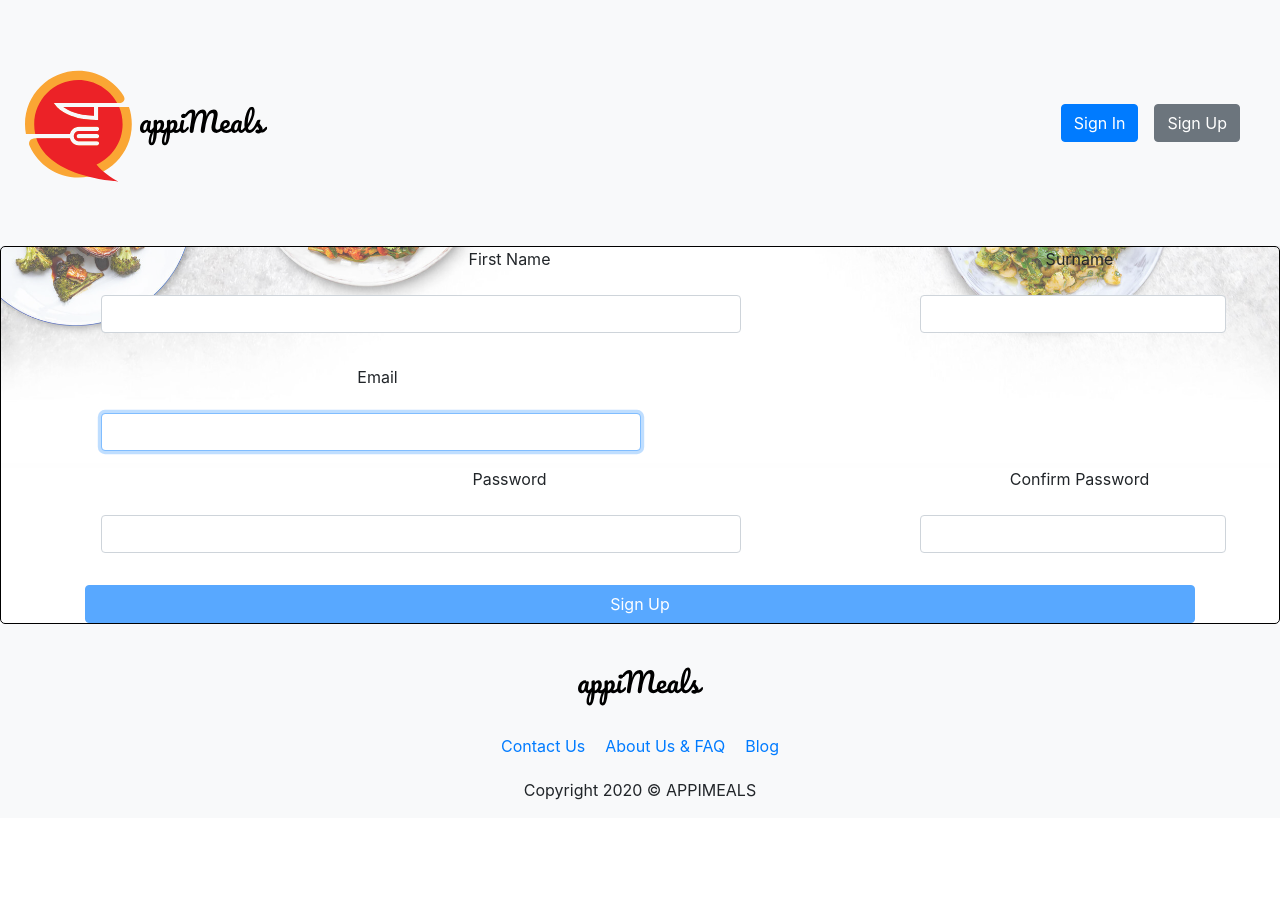
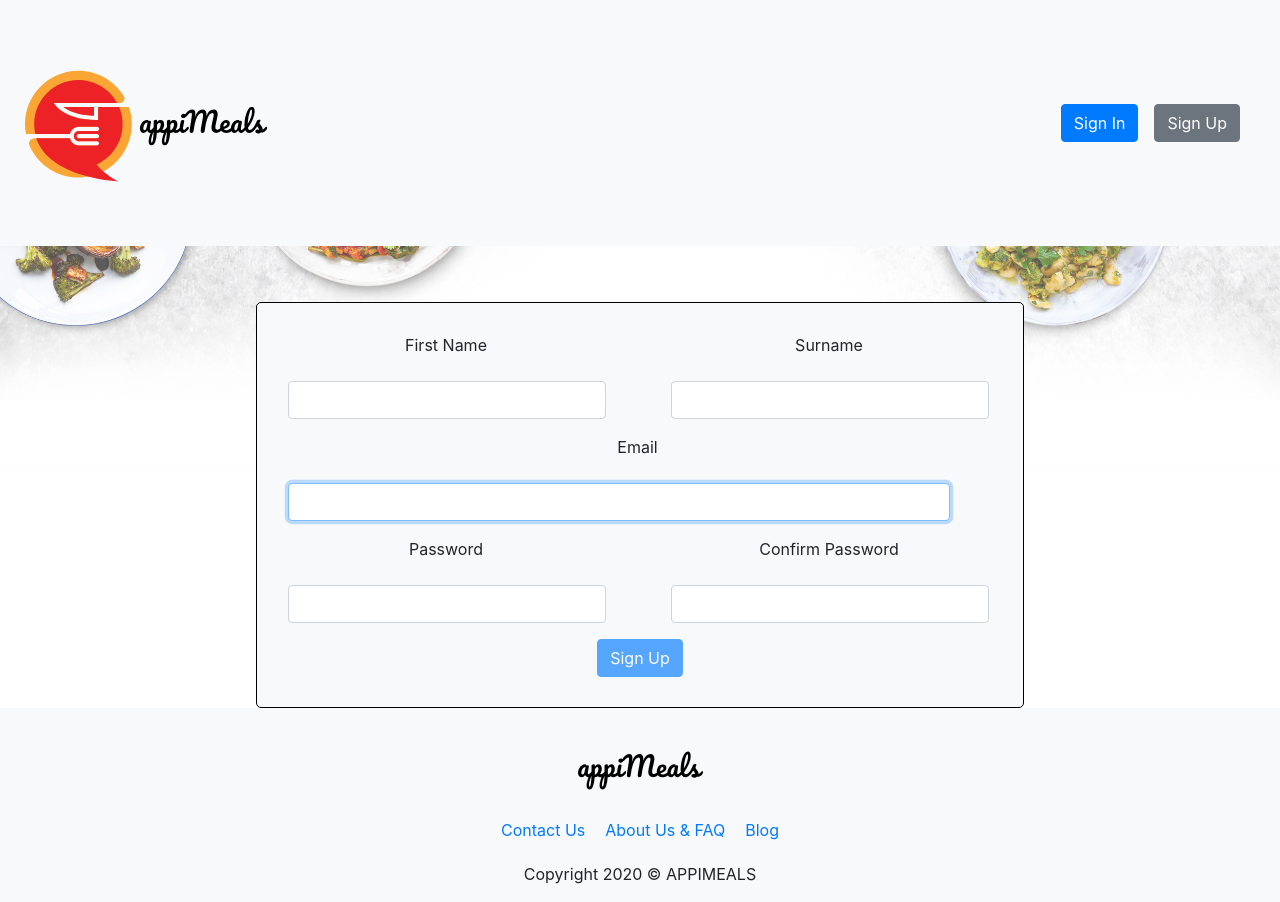
Before and after one commit to AppiMeals/appimeals-frontend, a React (Create React App) app: page /SignUp in a window 1280 px wide. Before the commit the page ends 818 px from the top, so only its background shows below. Built offline with nearby package versions, Linux system fonts and the light colour scheme.

Commit message:
Added styling to login and registration forms

```diff
--- a/src/Components/Login/Login.css
+++ b/src/Components/Login/Login.css
@@ -1,10 +1,17 @@
-@media all and (min-width: 480px) {
+@media all  {
     .Login {
-      padding: 60px 0;
-    }
-
-    .Login form {
+      padding-top: 30px;
+      padding-bottom: 30px;
       margin: 0 auto;
-      max-width: 320px;
+      width: 60%;
+      background-color: #f8f9fa;
     }
   }
+
+.form-label{
+  padding-left: 0px;
+}
+
+.form-control{
+  max-width: 90%;
+}
--- a/src/Components/Login/Login.js
+++ b/src/Components/Login/Login.js
@@ -1,9 +1,8 @@
 import React, { useState } from 'react';
 import  { useHistory } from 'react-router-dom';
 import axios from 'axios';
-import { Button, FormGroup, FormControl, FormLabel } from "react-bootstrap";
+import { Button, FormGroup, FormControl, FormLabel} from "react-bootstrap";
 import "./Login.css";
-//import { render } from 'react-dom';
 
 export default function Login() {
   const [email, setEmail] = useState("");
@@ -14,11 +13,9 @@ export default function Login() {
   function validateForm() {
     return email.length > 0 && password.length > 0;
   }
-
   // Display data that gets submitted here
   function handleSubmit(event) {
     event.preventDefault();
-
       axios
           .get(`https://xzg3a8az08.execute-api.eu-west-2.amazonaws.com/dev/users`,
           {
@@ -36,11 +33,7 @@ export default function Login() {
                 }
                 else{
                   setPrintError("");
-                  //localStorage.setItem('AppiMealsAuthUser', JSON.stringify(response.data.email["0"]));
-
                   sessionStorage.setItem('AppiMealsAuthUser', JSON.stringify(response.data.email["0"]));
-                  //console.log("Session Created. " + Object.values(JSON.parse(sessionStorage.getItem('AppiMealsAuthUser'))));
-                  //let status = Object.values(JSON.parse(sessionStorage.getItem('AppiMealsAuthUser')));
                   history.push("/MyMealsHub");
 
 
@@ -53,11 +46,15 @@ export default function Login() {
     }
 
     return (
-      <div className="Login">
+      <div className="container">
+        <h1>&nbsp;</h1>
+        <form onSubmit={handleSubmit} className="Login">
 
-      <form onSubmit={handleSubmit}>
-        {printError}
-        <FormGroup controlId="email" size="large">
+
+            {
+              printError ? <div className="alert alert-danger" role="alert">{printError}</div> : null
+            }
+            <FormGroup controlId="email">
               <FormLabel>Email</FormLabel>
               <FormControl
                 autoFocus
@@ -66,7 +63,8 @@ export default function Login() {
                 onChange={e => setEmail(e.target.value)}
               />
             </FormGroup>
-        <FormGroup controlId="password" size="large">
+
+            <FormGroup controlId="password">
               <FormLabel>Password</FormLabel>
               <FormControl
                 value={password}
@@ -74,15 +72,19 @@ export default function Login() {
                 type="password"
               />
             </FormGroup>
+
             <Button
-          block size="large"
               disabled={!validateForm()}
               type="submit"
               onClick={handleSubmit}>
-          Login
+              Let's Get Cooking!
             </Button>
 
       </form>
       </div>
+
+
+
+
   );
 }
--- a/src/Components/NavBar/NavBar.js
+++ b/src/Components/NavBar/NavBar.js
@@ -1,11 +1,8 @@
-//import React, { useContext, useState } from 'react';
-import React from 'react';
+import React, { useState } from 'react';
 import {Navbar, Nav, Button, Image} from 'react-bootstrap';
 import Logo from '../../../src/Images/logo-round_image-text-next.svg';
 import "../../../src/Components/NavBar/NavBar.css"
 import { Component } from 'react';
-// import { sectionFooterSecondaryContent } from 'aws-amplify';
-// import {createBrowserHistory} from 'history';
 
 const user = JSON.parse(sessionStorage.getItem('AppiMealsAuthUser'));
 const user1 = user;
@@ -14,6 +11,7 @@ const user2 = user;
 class NavBar extends Component {
 
     render(){
+
         return (
             <>
             <header>
--- /dev/null
+++ b/src/Pages/Registration/Registration.css
@@ -0,0 +1,17 @@
+@media all  {
+    .Register {
+      padding-top: 30px;
+      padding-bottom: 30px;
+      margin: 0 auto;
+      width: 60%;
+      background-color: #f8f9fa;
+    }
+  }
+
+.form-label{
+  padding-left: 0px;
+}
+
+.form-control{
+  max-width: 90%;
+}
--- a/src/Pages/Registration/Registration.js
+++ b/src/Pages/Registration/Registration.js
@@ -2,6 +2,7 @@ import React, { useState } from 'react';
 import Cookies from 'js-cookie';
 import  { useHistory } from 'react-router-dom';
 import axios from 'axios';
+import "./Registration.css";
 
 import { Container, Row, Col, Button, FormGroup, FormControl, FormLabel } from "react-bootstrap";
 
@@ -60,11 +61,13 @@ function SubmitRegistration() {
 
 return(
     <>
-    <form onSubmit={handleSubmit}>
+    <h1>&nbsp;</h1>
+    <form onSubmit={handleSubmit} className="Register">
+
     <Container>
         <Row>
-            <Col>
-            <FormGroup controlId="firstName" size="large">
+            <Col className="col-6">
+            <FormGroup controlId="firstName">
                 <FormLabel>First Name</FormLabel>
                 <FormControl
                     autoFocus
@@ -75,7 +78,8 @@ return(
                 />
                 </FormGroup>
             </Col>
-            <FormGroup controlId="surname" size="large">
+            <Col className="col-6">
+            <FormGroup controlId="surname">
                 <FormLabel>Surname</FormLabel>
                 <FormControl
                     autoFocus
@@ -84,10 +88,11 @@ return(
                     onChange={e => setSurname(e.target.value)}
                 />
             </FormGroup>
+            </Col>
         </Row>
         <Row>
-            <Col>
-            <FormGroup controlId="email" size="large">
+            <Col className="col-12">
+            <FormGroup controlId="email">
                 <FormLabel>Email</FormLabel>
                 <FormControl
                     autoFocus
@@ -97,13 +102,10 @@ return(
                 />
             </FormGroup>
             </Col>
-            <Col>
-                &nbsp;
-            </Col>
         </Row>
         <Row>
-            <Col>
-            <FormGroup controlId="password" size="large">
+            <Col className="col-6">
+            <FormGroup controlId="password">
                 <FormLabel>Password</FormLabel>
                 <FormControl
                     value={password}
@@ -112,7 +114,9 @@ return(
                 />
             </FormGroup>
             </Col>
-            <FormGroup controlId="confirmPassword" size="large">
+
+            <Col className="col-6">
+            <FormGroup controlId="confirmPassword">
                 <FormLabel>Confirm Password</FormLabel>
                 <FormControl
                     value={confirmPassword}
@@ -120,11 +124,11 @@ return(
                     type="password"
                 />
             </FormGroup>
+            </Col>
         </Row>
         <Row>
-            <Col>
+            <Col className="col-12">
             <Button
-                block size="large"
                 disabled={!validateForm()}
                 type="submit"
                 onClick={handleSubmit}>
```
Also changed, not shown: src/App.js (+0 -12 lines), src/Components/Footer/Footer.css (line endings or trailing spaces). Lines whose indentation alone changed are shown as unchanged.
